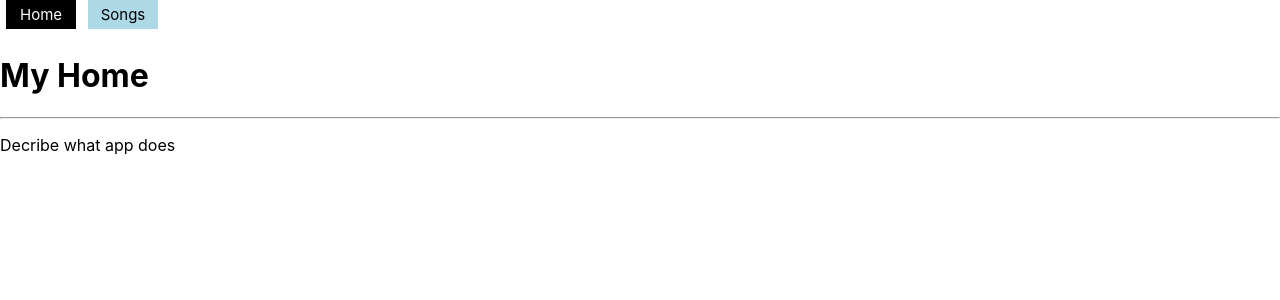
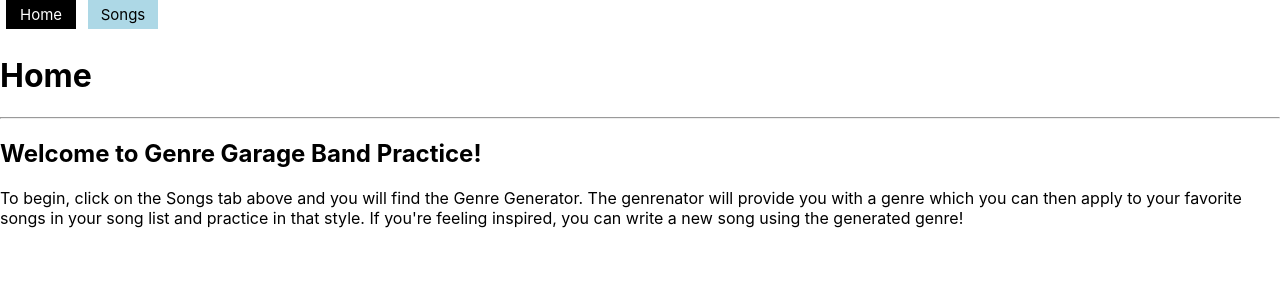
Before and after one commit to ChristinaKozi/p2-final, a React (Create React App) app: page / in a window 1280 px wide. Shown: the top 300 px of the page. Built offline with nearby package versions, Linux system fonts and the light colour scheme.

Commit message:
updates text in Home

```diff
--- a/src/pages/Home.js
+++ b/src/pages/Home.js
@@ -8,9 +8,12 @@ function Home() {
             <header>
                 <NavBar />
             </header>
-            <h1>My Home</h1>
+            <h1>Home</h1>
             <hr />
-            <p>Decribe what app does</p>
+            <h2>Welcome to Genre Garage Band Practice!</h2>
+            <p>To begin, click on the Songs tab above and you will find the Genre Generator.
+                The genrenator will provide you with a genre which you can then apply to your favorite songs in your song list and practice in that style. If you're feeling inspired, you can write a new song using the generated genre!
+            </p>
         </div>
     )
 };
```
